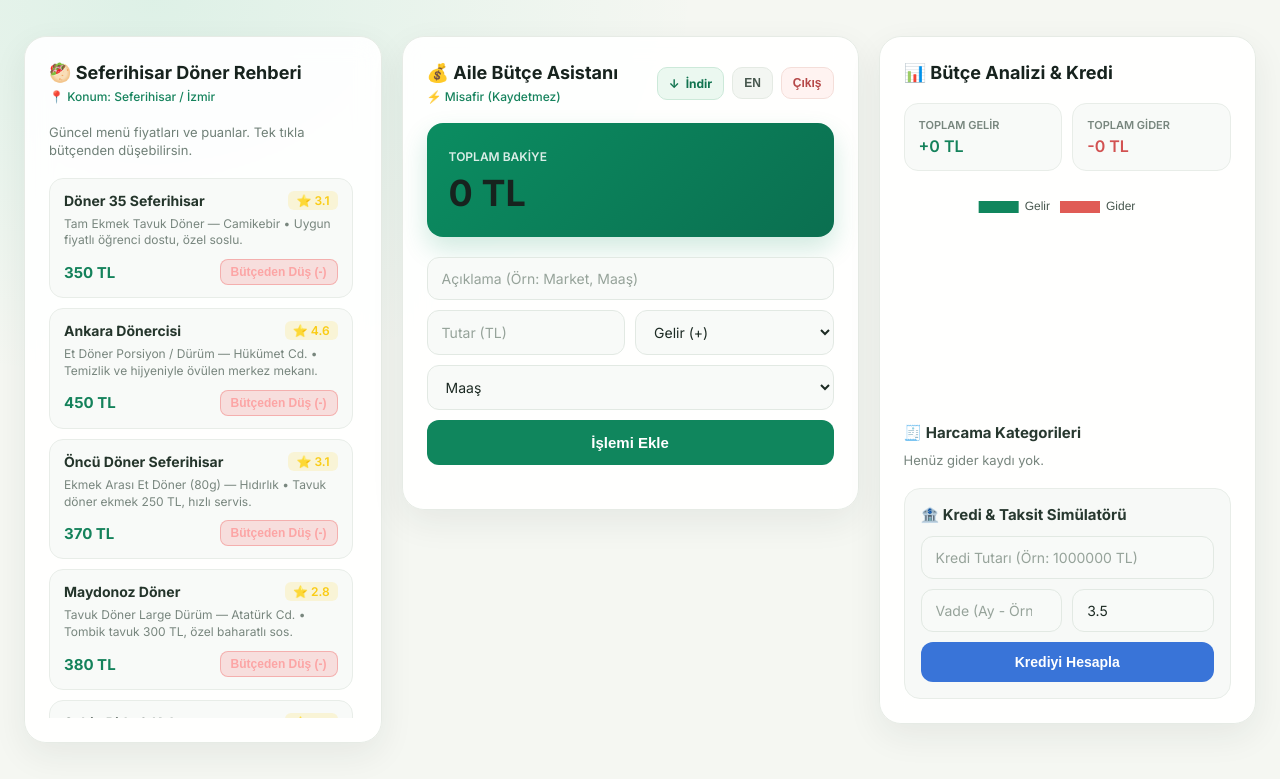
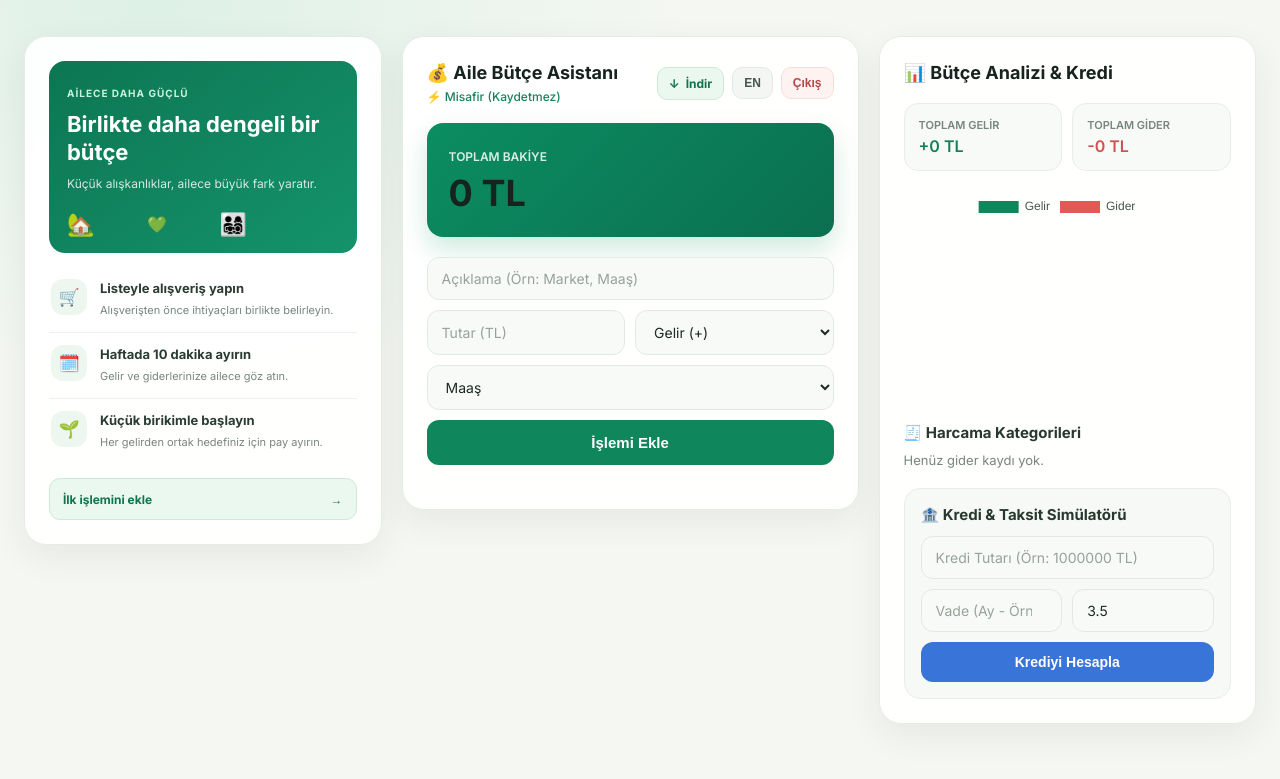
Before and after one commit to eneshtml76/family-budget-assistant, a plain HTML site: page frontend/index.html in a window 1280 px wide. Both pictures are taken after a click on the button "⚡ Hızlıca Gir (Kaydetmez)". Drawn offline with nearby package versions, Linux system fonts and the light colour scheme.

Commit message:
Replace food guide with family budget tips

```diff
--- a/frontend/index.html
+++ b/frontend/index.html
@@ -36,19 +36,47 @@
     <!-- 3-COLUMN MAIN DASHBOARD -->
     <div id="dashboardSection" class="dashboard hidden">
 
-        <!-- LEFT CARD: Seferihisar Local Food & Doner Guide -->
-        <aside class="card">
-            <header class="header">
-                <div>
-                    <h2 id="foodGuideTitle">🥙 Seferihisar Döner Rehberi</h2>
-                    <span class="user-badge" id="locationBadge">📍 Konum: Seferihisar / İzmir</span>
+        <!-- LEFT CARD: Family Budget Guide -->
+        <aside class="card family-guide-card">
+            <section class="family-guide-hero">
+                <span id="guideKicker" class="guide-kicker">AİLECE DAHA GÜÇLÜ</span>
+                <h2 id="guideTitle">Birlikte daha dengeli bir bütçe</h2>
+                <p id="guideIntro">Küçük alışkanlıklar, ailece büyük fark yaratır.</p>
+                <div class="guide-family-art" aria-hidden="true">
+                    <span>🏡</span>
+                    <span>💚</span>
+                    <span>👨‍👩‍👧‍👦</span>
                 </div>
-            </header>
+            </section>
 
-            <p id="foodGuideSub" class="subtitle">Güncel menü fiyatları ve puanlar. Tek tıkla bütçenden düşebilirsin.</p>
+            <div class="guide-tips">
+                <article class="guide-tip">
+                    <span class="guide-tip-icon" aria-hidden="true">🛒</span>
+                    <div>
+                        <h3 id="guideTipTitle1">Listeyle alışveriş yapın</h3>
+                        <p id="guideTipText1">Alışverişten önce ihtiyaçları birlikte belirleyin.</p>
+                    </div>
+                </article>
+                <article class="guide-tip">
+                    <span class="guide-tip-icon" aria-hidden="true">🗓️</span>
+                    <div>
+                        <h3 id="guideTipTitle2">Haftada 10 dakika ayırın</h3>
+                        <p id="guideTipText2">Gelir ve giderlerinize ailece göz atın.</p>
+                    </div>
+                </article>
+                <article class="guide-tip">
+                    <span class="guide-tip-icon" aria-hidden="true">🌱</span>
+                    <div>
+                        <h3 id="guideTipTitle3">Küçük birikimle başlayın</h3>
+                        <p id="guideTipText3">Her gelirden ortak hedefiniz için pay ayırın.</p>
+                    </div>
+                </article>
+            </div>
 
-            <!-- Dynamic Local Doner List -->
-            <div id="localFoodList" class="food-list"></div>
+            <button id="guideActionButton" class="guide-action-btn" type="button">
+                <span id="guideActionLabel">İlk işlemini ekle</span>
+                <span aria-hidden="true">→</span>
+            </button>
         </aside>
 
         <!-- CENTER CARD: Budget & Transactions -->
--- a/frontend/js/app.js
+++ b/frontend/js/app.js
@@ -1,6 +1,5 @@
 import { registerUser, loginUser, fetchTransactions, createTransaction, removeTransaction } from "./api.js";
 import { updateChart, calculateLoan } from "./chart.js";
-import { seferihisarDonerSpots } from "./foodData.js";
 
 // Auth DOM Elements
 const authSection = document.getElementById("authSection");
@@ -48,9 +47,17 @@ const expenseOption = document.getElementById("expenseOption");
 const analyticsTitle = document.getElementById("analyticsTitle");
 const categorySummaryTitle = document.getElementById("categorySummaryTitle");
 const simTitle = document.getElementById("simTitle");
-const foodGuideTitle = document.getElementById("foodGuideTitle");
-const foodGuideSub = document.getElementById("foodGuideSub");
-const locationBadge = document.getElementById("locationBadge");
+const guideKicker = document.getElementById("guideKicker");
+const guideTitle = document.getElementById("guideTitle");
+const guideIntro = document.getElementById("guideIntro");
+const guideTipTitle1 = document.getElementById("guideTipTitle1");
+const guideTipText1 = document.getElementById("guideTipText1");
+const guideTipTitle2 = document.getElementById("guideTipTitle2");
+const guideTipText2 = document.getElementById("guideTipText2");
+const guideTipTitle3 = document.getElementById("guideTipTitle3");
+const guideTipText3 = document.getElementById("guideTipText3");
+const guideActionButton = document.getElementById("guideActionButton");
+const guideActionLabel = document.getElementById("guideActionLabel");
 
 // Application State
 let currentUser = JSON.parse(localStorage.getItem("budgetUser")) || null;
@@ -130,6 +137,13 @@ function renderCategorySummary(transactions) {
 type.addEventListener("change", () => renderCategoryOptions());
 renderCategoryOptions();
 
+if (guideActionButton) {
+    guideActionButton.addEventListener("click", () => {
+        description.scrollIntoView({ behavior: "smooth", block: "center" });
+        description.focus({ preventScroll: true });
+    });
+}
+
 // Check if user is already logged in on page load
 function checkSession() {
     if (currentUser) {
@@ -141,7 +155,6 @@ function checkSession() {
             welcomeUser.textContent = "👤 " + currentUser.username;
         }
         loadTransactions();
-        renderLocalFoodList();
     } else {
         authSection.classList.remove("hidden");
         dashboardSection.classList.add("hidden");
@@ -154,54 +167,6 @@ if (guestBtn) {
         currentUser = { userId: 0, username: "Misafir", isGuest: true };
         guestTransactions = [];
         checkSession();
-    });
-}
-
-// Render Seferihisar Local Food Guide on the Left Card
-function renderLocalFoodList() {
-    const listContainer = document.getElementById("localFoodList");
-    if (!listContainer) return;
-
-    const isTr = currentLang === "tr";
-    listContainer.innerHTML = "";
-
-    seferihisarDonerSpots.forEach((spot) => {
-        const card = document.createElement("div");
-        card.className = "food-item";
-
-        const noteText = isTr ? spot.noteTr : spot.noteEn;
-        const btnText = isTr ? "Bütçeden Düş (-)" : "Deduct (-)";
-
-        card.innerHTML = '<div class="food-top"><span class="food-name">' + spot.name + '</span><span class="food-rating">⭐ ' + spot.rating + '</span></div><div class="food-desc">' + spot.item + ' — ' + noteText + '</div><div class="food-bottom"><span class="food-price">' + spot.price + ' TL</span><button class="quick-spend-btn" type="button">' + btnText + '</button></div>';
-
-        const btn = card.querySelector(".quick-spend-btn");
-        btn.addEventListener("click", async () => {
-            if (!currentUser) return;
-            try {
-                if (currentUser.isGuest) {
-                    guestTransactions.push({
-                        id: Date.now(),
-                        description: spot.name + " (" + spot.item + ")",
-                        amount: spot.price,
-                        type: "gider",
-                        category: "dining"
-                    });
-                } else {
-                    await createTransaction({
-                        userId: currentUser.userId,
-                        description: spot.name + " (" + spot.item + ")",
-                        amount: spot.price,
-                        type: "gider",
-                        category: "dining"
-                    });
-                }
-                await loadTransactions();
-            } catch (error) {
-                alert(isTr ? "Sunucuya bağlanılamadı!" : "Could not connect to server!");
-            }
-        });
-
-        listContainer.appendChild(card);
     });
 }
 
@@ -438,11 +403,24 @@ if (passwordInput) passwordInput.placeholder = isTr ? "Şifre" : "Password";
 if (loginBtn) loginBtn.textContent = isTr ? "Giriş Yap" : "Sign In";
 if (registerBtn) registerBtn.textContent = isTr ? "Kalıcı Hesap Oluştur" : "Create Permanent Account";
 if (guestBtn) guestBtn.textContent = isTr ? "⚡ Hızlıca Gir (Kaydetmez)" : "⚡ Quick Enter (Not Saved)";
-if (foodGuideTitle) foodGuideTitle.textContent = isTr ? "🥙 Seferihisar Döner Rehberi" : "🥙 Seferihisar Doner Guide";
-if (locationBadge) locationBadge.textContent = isTr ? "📍 Konum: Seferihisar / İzmir" : "📍 Location: Seferihisar / Izmir";
-if (foodGuideSub) foodGuideSub.textContent = isTr
-? "Güncel menü fiyatları ve puanlar. Tek tıkla bütçenden düşebilirsin."
-: "Live menu prices & ratings. Deduct from your budget in one click.";
+if (guideKicker) guideKicker.textContent = isTr ? "AİLECE DAHA GÜÇLÜ" : "STRONGER TOGETHER";
+if (guideTitle) guideTitle.textContent = isTr ? "Birlikte daha dengeli bir bütçe" : "A more balanced budget, together";
+if (guideIntro) guideIntro.textContent = isTr
+    ? "Küçük alışkanlıklar, ailece büyük fark yaratır."
+    : "Small habits can make a big difference for your family.";
+if (guideTipTitle1) guideTipTitle1.textContent = isTr ? "Listeyle alışveriş yapın" : "Shop with a list";
+if (guideTipText1) guideTipText1.textContent = isTr
+    ? "Alışverişten önce ihtiyaçları birlikte belirleyin."
+    : "Agree on what you need before heading to the store.";
+if (guideTipTitle2) guideTipTitle2.textContent = isTr ? "Haftada 10 dakika ayırın" : "Set aside 10 minutes a week";
+if (guideTipText2) guideTipText2.textContent = isTr
+    ? "Gelir ve giderlerinize ailece göz atın."
+    : "Review your income and spending together.";
+if (guideTipTitle3) guideTipTitle3.textContent = isTr ? "Küçük birikimle başlayın" : "Start with a small saving";
+if (guideTipText3) guideTipText3.textContent = isTr
+    ? "Her gelirden ortak hedefiniz için pay ayırın."
+    : "Put aside a little from each income for a shared goal.";
+if (guideActionLabel) guideActionLabel.textContent = isTr ? "İlk işlemini ekle" : "Add your first transaction";
 if (title) title.textContent = isTr ? "💰 Aile Bütçe Asistanı" : "💰 Family Budget Assistant";
 if (balanceTitle) balanceTitle.textContent = isTr ? "Toplam Bakiye" : "Total Balance";
 if (totalIncomeLabel) totalIncomeLabel.textContent = isTr ? "Toplam Gelir" : "Total Income";
@@ -471,7 +449,6 @@ if (currentUser.isGuest) {
 welcomeUser.textContent = isTr ? "⚡ Misafir (Kaydetmez)" : "⚡ Guest (Not Saved)";
 }
 loadTransactions();
-renderLocalFoodList();
 }
 }
 if (languageButton) languageButton.addEventListener("click", toggleLanguage);
--- a/frontend/js/foodData.js
+++ /dev/null
@@ -1,51 +0,0 @@
-// Real-world doner & wrap spots in Seferihisar / Izmir with prices, ratings, and notes
-export const seferihisarDonerSpots = [
-    {
-        name: "Döner 35 Seferihisar",
-        item: "Tam Ekmek Tavuk Döner",
-        price: 350,
-        rating: "3.1",
-        noteTr: "Camikebir • Uygun fiyatlı öğrenci dostu, özel soslu.",
-        noteEn: "Camikebir • Student-friendly pricing, special sauce."
-    },
-    {
-        name: "Ankara Dönercisi",
-        item: "Et Döner Porsiyon / Dürüm",
-        price: 450,
-        rating: "4.6",
-        noteTr: "Hükümet Cd. • Temizlik ve hijyeniyle övülen merkez mekanı.",
-        noteEn: "Hükümet St. • Praised for hygiene and quality meat."
-    },
-    {
-        name: "Öncü Döner Seferihisar",
-        item: "Ekmek Arası Et Döner (80g)",
-        price: 370,
-        rating: "3.1",
-        noteTr: "Hıdırlık • Tavuk döner ekmek 250 TL, hızlı servis.",
-        noteEn: "Hıdırlık • Chicken doner bread 250 TL, fast service."
-    },
-    {
-        name: "Maydonoz Döner",
-        item: "Tavuk Döner Large Dürüm",
-        price: 380,
-        rating: "2.8",
-        noteTr: "Atatürk Cd. • Tombik tavuk 300 TL, özel baharatlı sos.",
-        noteEn: "Atatürk St. • Tombik chicken 300 TL, spiced sauce."
-    },
-    {
-        name: "Şahin Pide & Kebap",
-        item: "Yarım Ekmek Et Döner",
-        price: 360,
-        rating: "3.6",
-        noteTr: "Camikebir • 7/24 açık, aileye uygun geniş salon.",
-        noteEn: "Camikebir • Open 24/7, family-friendly dining."
-    },
-    {
-        name: "Dürümcü Hıdır Usta",
-        item: "Özel Kebap & Dürüm",
-        price: 300,
-        rating: "4.9",
-        noteTr: "Akarca • Yüksek puanlı, samimi ve doyurucu fiyat/performans.",
-        noteEn: "Akarca • Top-rated, cozy and great price/performance."
-    }
-];
--- a/frontend/style.css
+++ b/frontend/style.css
@@ -298,51 +298,6 @@ li {
     max-width: 1320px;
 }
 
-/* Local Food Guide Cards */
-.food-list {
-    display: flex;
-    flex-direction: column;
-    gap: 10px;
-    max-height: 540px;
-    overflow-y: auto;
-    padding-right: 4px;
-}
-
-.food-item {
-    background: rgba(15, 23, 42, 0.65);
-    border: 1px solid rgba(255, 255, 255, 0.08);
-    border-radius: 14px;
-    padding: 12px 14px;
-    display: flex;
-    flex-direction: column;
-    gap: 6px;
-    transition: border-color 0.2s;
-}
-
-.food-item:hover {
-    border-color: rgba(16, 185, 129, 0.4);
-}
-
-.food-top {
-    display: flex;
-    justify-content: space-between;
-    align-items: center;
-}
-
-.food-name {
-    font-weight: 700;
-    font-size: 14px;
-    color: #f8fafc;
-}
-
-.food-rating {
-    background: rgba(250, 204, 21, 0.15);
-    color: #facc15;
-    padding: 2px 8px;
-    border-radius: 6px;
-    font-size: 12px;
-    font-weight: 600;
-}
 /* Guest / Quick Demo Mode Button */
 .guest-btn {
     width: 100%;
@@ -362,43 +317,6 @@ li {
     background: rgba(255, 255, 255, 0.14);
     color: #ffffff;
     border-color: #facc15;
-}
-
-
-.food-desc {
-    font-size: 12px;
-    color: #94a3b8;
-    line-height: 1.4;
-}
-
-.food-bottom {
-    display: flex;
-    justify-content: space-between;
-    align-items: center;
-    margin-top: 4px;
-}
-
-.food-price {
-    font-weight: 700;
-    font-size: 15px;
-    color: #34d399;
-}
-
-.quick-spend-btn {
-    background: rgba(239, 68, 68, 0.15);
-    color: #fca5a5;
-    border: 1px solid rgba(239, 68, 68, 0.3);
-    padding: 5px 10px;
-    border-radius: 8px;
-    font-size: 12px;
-    font-weight: 600;
-    cursor: pointer;
-    transition: 0.2s;
-}
-
-.quick-spend-btn:hover {
-    background: #ef4444;
-    color: #ffffff;
 }
 
 /* Refreshed responsive dashboard */
@@ -652,19 +570,6 @@ li {
     font-size: 11px;
 }
 
-.food-item {
-    background: #f8faf8;
-    border-color: #e8ede8;
-}
-
-.food-item:hover {
-    border-color: rgba(16, 163, 108, 0.4);
-}
-
-.food-name { color: #24352b; }
-.food-desc { color: #78867e; }
-.food-price { color: #14825b; }
-
 .sim-result {
     color: #25528f;
     background: #eef5ff;
@@ -696,10 +601,6 @@ li {
         grid-row: 1;
     }
 
-    .food-list {
-        display: grid;
-        grid-template-columns: repeat(2, minmax(0, 1fr));
-    }
 }
 
 @media (max-width: 680px) {
@@ -717,11 +618,11 @@ li {
         order: 0;
     }
 
-    .dashboard > aside:last-child {
+    .dashboard > aside:first-child {
         order: 1;
     }
 
-    .dashboard > aside:first-child {
+    .dashboard > aside:last-child {
         order: 2;
     }
 
@@ -762,14 +663,125 @@ li {
         padding-left: 9px;
     }
 
-    .food-list {
-        display: flex;
-        max-height: 430px;
-    }
-
     .chart-container {
         height: 190px;
     }
+}
+
+.family-guide-card {
+    overflow: hidden;
+}
+
+.family-guide-hero {
+    position: relative;
+    overflow: hidden;
+    padding: 20px 18px 16px;
+    border-radius: 16px;
+    color: #fff;
+    background: linear-gradient(145deg, #0d7653, #14936a);
+}
+
+.guide-kicker {
+    display: inline-block;
+    margin-bottom: 12px;
+    color: #c9f3dc;
+    font-size: 10px;
+    font-weight: 700;
+    letter-spacing: 0.1em;
+}
+
+.family-guide-hero h2 {
+    max-width: 260px;
+    color: #fff;
+    font-size: 22px;
+    line-height: 1.25;
+}
+
+.family-guide-hero p {
+    position: relative;
+    z-index: 1;
+    margin-top: 9px;
+    color: rgba(255, 255, 255, 0.82);
+    font-size: 12px;
+    line-height: 1.5;
+}
+
+.guide-family-art {
+    display: flex;
+    align-items: center;
+    justify-content: space-between;
+    max-width: 180px;
+    margin-top: 18px;
+    font-size: 22px;
+}
+
+.guide-family-art span:nth-child(2) {
+    font-size: 16px;
+}
+
+.guide-tips {
+    display: flex;
+    flex-direction: column;
+    gap: 2px;
+    margin: 14px 0 16px;
+}
+
+.guide-tip {
+    display: grid;
+    grid-template-columns: 38px minmax(0, 1fr);
+    align-items: start;
+    gap: 11px;
+    padding: 12px 2px;
+}
+
+.guide-tip + .guide-tip {
+    border-top: 1px solid #edf0ec;
+}
+
+.guide-tip-icon {
+    display: grid;
+    width: 36px;
+    height: 36px;
+    place-items: center;
+    border-radius: 12px;
+    background: #edf7f0;
+    font-size: 17px;
+}
+
+.guide-tip h3 {
+    margin: 1px 0 4px;
+    color: #2b3d33;
+    font-size: 13px;
+    line-height: 1.35;
+}
+
+.guide-tip p {
+    color: #78867e;
+    font-size: 11px;
+    line-height: 1.5;
+}
+
+.guide-action-btn {
+    display: flex;
+    width: 100%;
+    min-height: 42px;
+    align-items: center;
+    justify-content: space-between;
+    padding: 10px 13px;
+    border: 1px solid #cce9d9;
+    border-radius: 11px;
+    color: #11734f;
+    background: #ebf8f0;
+    font: inherit;
+    font-size: 12px;
+    font-weight: 700;
+    cursor: pointer;
+    transition: background 0.2s, transform 0.2s;
+}
+
+.guide-action-btn:hover {
+    background: #d9f1e3;
+    transform: translateY(-1px);
 }
 
 @media (max-width: 390px) {
```
Also changed, not shown: 1 other file.
